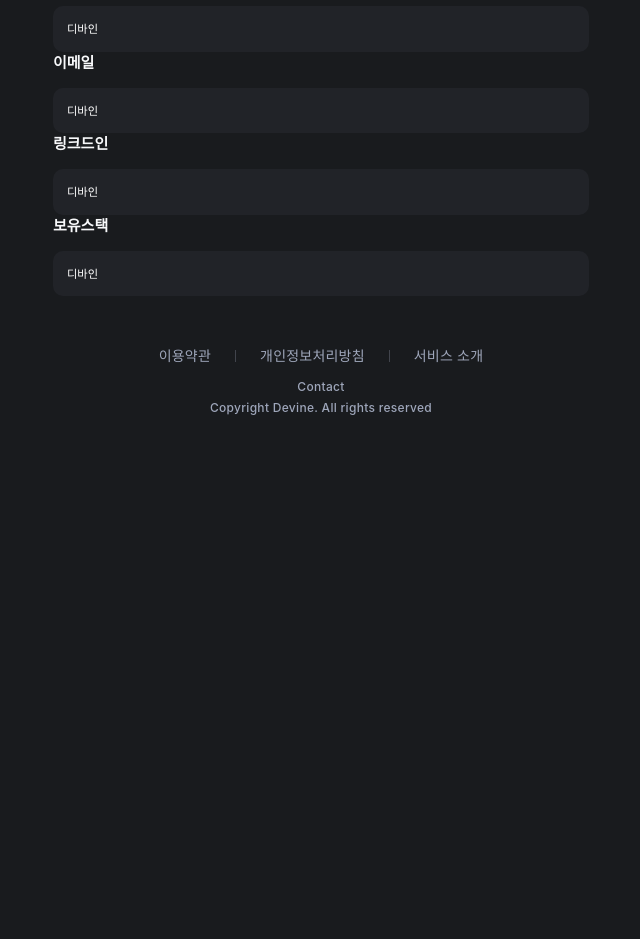
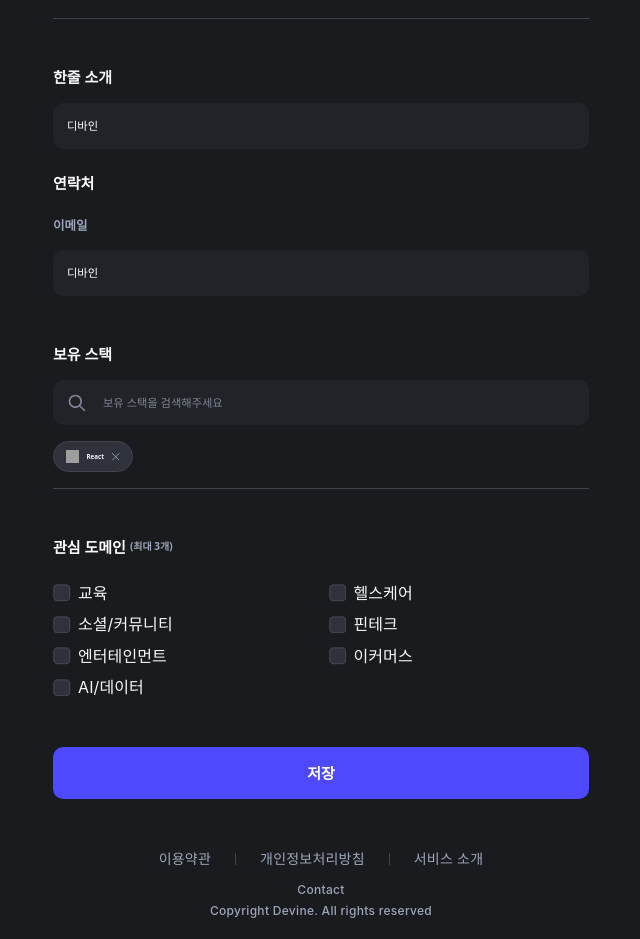
Before and after one commit to DeVine-2025/DeVine_FrontEnd, a React (Vite) app: page /profile-edit in a window 1280 px wide. Shown: the part 420-1359 px from the top of the page, without its empty margins (319-959 px from the left). Before the commit the page ends 856 px from the top, so only its background shows below. Built offline with nearby package versions, Linux system fonts and the light colour scheme; no server answers; grey boxes are pictures that could not be loaded; a web font is replaced by a local one.

Commit message:
feat: 프로필 수정 완성

```diff
--- a/src/pages/my-info/my-info-profile-edit.tsx
+++ b/src/pages/my-info/my-info-profile-edit.tsx
@@ -1,31 +1,75 @@
 import {useNavigate} from 'react-router-dom';
 import {useState} from 'react';
+import {cn} from '@libs/cn';
+
+import {DOMAIN_OPTIONS} from '@constants/domain';
 
 import BackIcon from "@assets/icons/back.svg?react";
 import PlusNolineIcon from "@assets/icons/plus-noline.svg?react";
+import CheckboxCheckedIcon from '@assets/icons/checkbox-checked.svg?react';
+import CheckboxUncheckedIcon from '@assets/icons/checkbox-unchecked.svg?react';
 
 import ImagePreview from '@components/profileDetail/ImagePreview';
 import MyInfoInput from '@components/myInfo/MyInfoInput';
+import StackChips from '@components/myInfo/StackChips';
 
 
 type MyInfoProfileItemProps = {
+  type : 'text' | 'search';
   title : string;
-  text: string;
-  setText: (text: string) => void;
+  text?: string;
+  placeholder?: string;
+  className?: string;
+  setText?: (text: string) => void;
 }
 
-const MyInfoProfileItem = ({title, text, setText}: MyInfoProfileItemProps) => {
+const MyInfoProfileItem = ({type, title, text, setText,placeholder, className}: MyInfoProfileItemProps) => {
   return (
     <div className="flex-col gap-[1.6rem]">
-      <p className="text-ui-900 text-2xl font-bold">{title}</p>
-      <MyInfoInput text={text} setText={setText} />
+      <p className={cn('text-ui-900 text-2xl font-bold', className)}>{title}</p>
+      <MyInfoInput text={text} setText={setText} type={type} placeHolder={placeholder} />
     </div>
   )
 }
 
 const MyInfoProfileEdit = () => {
   const navigate = useNavigate();
+
+  const [myInfo, setMyInfo] = useState({
+    nickname: "",
+    email: "",
+    linkedIn: "",
+    stack: [],
+    domain: []
+  });
+
   const [nickname, setNickname] = useState<string>('디바인');
+  const [domains, setDomains] = useState<string[]>([]);
+  const [stack, setStack] = useState<string[]>(["React"]);
+
+  const toggleDomain = (value: string) => {
+    setDomains((prev) => {
+      if (prev.indexOf(value) !== -1) {
+        return prev.filter((item) => item !== value);
+      }
+      if (prev.length >= 3) {
+        return prev;
+      }
+      return [...prev, value];
+    });
+  };
+
+  const techStack = [
+    { id: '1', name: 'React' },
+    { id: '2', name: 'TypeScript' },
+    { id: '3', name: 'Spring Boot' },
+    { id: '4', name: 'AWS' },
+  ];
+
+
+  const handleDeleteStack = (stack: string) => {
+    setStack(prev => prev.filter(item => item !== stack));
+  };
 
   return (
     <div className="mx-auto w-full max-w-[1180px] flex-col gap-[2rem]">
@@ -42,12 +86,55 @@ const MyInfoProfileEdit = () => {
               <button type="button" className="absolute bg-ui-200 rounded-full right-0 bottom-0"><PlusNolineIcon className="w-10 h-10 p-2 text-white"/> </button>
             </div>
           </div>
-          <div>
-            <MyInfoProfileItem title={"닉네임"} text={nickname} setText={setNickname} />
-            <MyInfoProfileItem title={"한줄 소개"} text={nickname} setText={setNickname} />
-            <MyInfoProfileItem title={"이메일"} text={nickname} setText={setNickname} />
-            <MyInfoProfileItem title={"링크드인"} text={nickname} setText={setNickname} />
-            <MyInfoProfileItem title={"보유스택"} text={nickname} setText={setNickname} />
+          <div className="flex-col gap-[4.8rem]">
+            <MyInfoProfileItem  type={'text'} title={'닉네임'} text={nickname} setText={setNickname} />
+            <hr className="border-ui-200" />
+            <div className="flex-col gap-[2.4rem]">
+              <MyInfoProfileItem type={'text'}  title={'한줄 소개'} text={nickname} setText={setNickname} />
+              <p className="text-ui-1000 text-2xl font-semibold ">연락처</p>
+              <MyInfoProfileItem type={'text'} title={'이메일'} text={nickname} setText={setNickname} className="text-ui-600 text-xl font-semibold" />
+            </div>
+
+            <div className="flex-col gap-[1.6rem]">
+              <MyInfoProfileItem  type={'search'} title={'보유 스택'} placeholder={"보유 스택을 검색해주세요"}/>
+              <div className="flex-col gap-[1.6rem]">
+                <StackChips stacks={stack} onRemove={handleDeleteStack}/>
+                <hr className="border-ui-200"/>
+              </div>
+
+            </div>
+
+            <div className="flex-col gap-[2.4rem]">
+              <p className="flex items-center gap-[0.4rem] text-ui-1000 text-2xl font-semibold ">관심 도메인<span
+                className="block text-ui-600 text-base">(최대 3개)</span></p>
+              <div className="grid grid-cols-2 gap-x-6 gap-y-3">
+                {DOMAIN_OPTIONS.map((domain) => {
+                  const selected = domains.indexOf(domain) !== -1;
+                  return (
+                    <button
+                      key={domain}
+                      type="button"
+                      onClick={() => toggleDomain(domain)}
+                      className="flex items-center gap-3 text-[var(--ui-900)]"
+                      aria-pressed={selected}
+                    >
+                      {selected ? (
+                        <CheckboxCheckedIcon className="h-7 w-7 shrink-0 text-[#4E49FF]" aria-hidden="true" />
+                      ) : (
+                        <CheckboxUncheckedIcon className="h-7 w-7 shrink-0" aria-hidden="true" />
+                      )}
+                      <span className="Body1">{domain}</span>
+                    </button>
+                  );
+                })}
+              </div>
+            </div>
+            <button
+              type="button"
+              className="w-full cursor-pointer rounded-2xl bg-primary py-[1.6rem] text-2xl text-white font-semibold"
+            >
+              저장
+            </button>
 
           </div>
 
--- a/src/shared/components/myInfo/MyInfoInput.tsx
+++ b/src/shared/components/myInfo/MyInfoInput.tsx
@@ -1,12 +1,33 @@
+import SearchIcon from "@assets/icons/search.svg?react";
+
+import {cn} from '@libs/cn';
+
 type MyInfoInputProps = {
-  text: string;
-  setText: (text: string) => void;
+  type: 'text' | 'search';
+  text?: string;
+  placeHolder?: string;
+  setText?: (text: string) => void;
+  onClick?: () => void;
 }
 
-const MyInfoInput = ({text,setText} : MyInfoInputProps) => {
+const MyInfoInput = ({type,text,setText,placeHolder,onClick} : MyInfoInputProps) => {
   return (
-    <div>
-      <input type="text" className="w-full bg-ui-50 p-[1.4rem] rounded-2xl text-ui-1000 text-lg" value={text} onChange={(e) => setText(e.target.value)}/>
+    <div className="relative">
+      {type === 'search' &&
+        <SearchIcon className="text-ui-400 absolute w-8 h-8 left-[1.4rem]  top-1/2 -translate-y-1/2" />}
+      <input
+        type={type}
+        disabled={type === 'search'}
+        onClick={onClick}
+        placeholder={placeHolder}
+        className={cn(
+          'w-full bg-ui-50 p-[1.4rem] rounded-2xl text-ui-1000 text-lg placeholder:text-ui-400',
+          type === 'search' && 'cursor-pointer pl-[5rem]'
+        )}
+        value={text}
+        onChange={(e) => setText?.(e.target.value)}
+      />
+
     </div>
   );
 };
--- /dev/null
+++ b/src/shared/components/myInfo/StackChips.tsx
@@ -0,0 +1,75 @@
+import CancelIcon from "@assets/icons/cancel.svg?react";
+
+const stackIconByName: Record<string, string> = {
+  JavaScript: 'https://skillicons.dev/icons?i=js',
+  TypeScript: 'https://skillicons.dev/icons?i=ts',
+  React: 'https://skillicons.dev/icons?i=react',
+  Vuejs: 'https://skillicons.dev/icons?i=vue',
+  Nextjs: 'https://skillicons.dev/icons?i=nextjs',
+  Svelte: 'https://skillicons.dev/icons?i=svelte',
+  ReactNative: 'https://skillicons.dev/icons?i=react',
+  Flutter: 'https://skillicons.dev/icons?i=flutter',
+  Kotlin: 'https://skillicons.dev/icons?i=kotlin',
+  Swift: 'https://skillicons.dev/icons?i=swift',
+  Java: 'https://skillicons.dev/icons?i=java',
+  Python: 'https://skillicons.dev/icons?i=python',
+  C: 'https://skillicons.dev/icons?i=c',
+  'C++': 'https://skillicons.dev/icons?i=cpp',
+  Php: 'https://skillicons.dev/icons?i=php',
+  Springboot: 'https://skillicons.dev/icons?i=spring',
+  Nodejs: 'https://skillicons.dev/icons?i=nodejs',
+  Express: 'https://skillicons.dev/icons?i=express',
+  Nestjs: 'https://skillicons.dev/icons?i=nestjs',
+  Django: 'https://skillicons.dev/icons?i=django',
+  MongoDB: 'https://skillicons.dev/icons?i=mongodb',
+  MySQL: 'https://skillicons.dev/icons?i=mysql',
+  AWS: 'https://skillicons.dev/icons?i=aws',
+  Firebase: 'https://skillicons.dev/icons?i=firebase',
+  Docker: 'https://skillicons.dev/icons?i=docker',
+  Kubernetes: 'https://skillicons.dev/icons?i=kubernetes',
+};
+
+type StackChipsProps = {
+  stacks: string[];
+  onRemove?: (stack: string) => void;
+};
+
+const StackChips = ({ stacks, onRemove }: StackChipsProps) => {
+  return (
+    <div className="flex flex-wrap gap-2">
+      {stacks.map((stack) => {
+        const iconSrc = stackIconByName[stack];
+
+        return (
+          <div
+            key={stack}
+            className="flex items-center gap-[0.8rem] rounded-full bg-ui-100 border border-ui-200 px-[1.2rem] py-[0.8rem]"
+          >
+            {iconSrc && (
+              <img
+                src={iconSrc}
+                alt={`${stack} 로고`}
+                className="h-5 w-5"
+                loading="lazy"
+              />
+            )}
+
+            <span className="text-l font-semibold text-ui-800">
+              {stack}
+            </span>
+
+            <button
+              type="button"
+              onClick={() => onRemove?.(stack)}
+              className="flex items-center justify-center rounded-full hover:bg-[var(--ui-200)]"
+            >
+              <CancelIcon className="h-3 w-3 text-badge-text-gray" />
+            </button>
+          </div>
+        );
+      })}
+    </div>
+  );
+};
+
+export default StackChips;
--- /dev/null
+++ b/src/shared/constants/domain.ts
@@ -0,0 +1,11 @@
+export const DOMAIN_OPTIONS = [
+  '교육',
+  '헬스케어',
+  '소셜/커뮤니티',
+  '핀테크',
+  '엔터테인먼트',
+  '이커머스',
+  'AI/데이터',
+] as const;
+
+export type Domain = (typeof DOMAIN_OPTIONS)[number];
```
Also changed, not shown: src/shared/assets/icons/cancel.svg, src/shared/assets/icons/search.svg (added).
